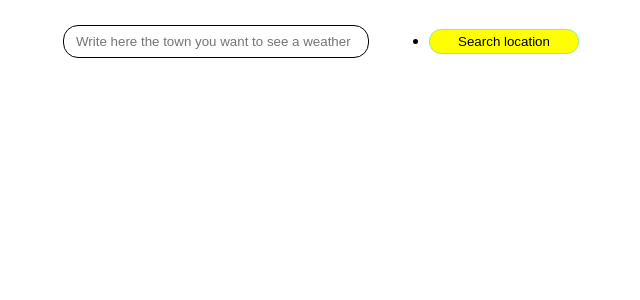
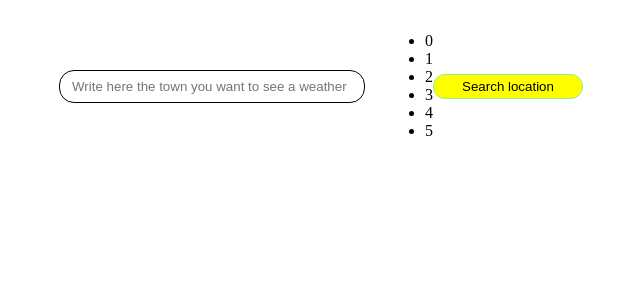
Before and after one commit to Majkan1/weather-app, a React (Vite) app: page / in a window 1280 px wide. Shown: the top 300 px of the page, without its empty margins (335-975 px from the left). Built offline with nearby package versions, Linux system fonts and the light colour scheme.

Commit message:
Repeare map

```diff
--- a/src/App.jsx
+++ b/src/App.jsx
@@ -18,13 +18,13 @@ function Main(){
     'Berlin','Germany'
   ];
 
-  const array1 = [ array.filter(item => item.includes(tekst))];
+  const array1 =  array.filter(item => item.includes(tekst));
   return (
     <div className="main">
       <input type = "text" value = {tekst} placeholder = "Write here the town you want to see a weather" onChange = {(e)=>setTekst(e.target.value)}/>
       <ul>
-        {tekst === array1 ?
-         <li> {tekst}</li> : <li></li>}
+        {array1.map((index,item)=>(
+          <li key = {index}>{item}</li>))}
       </ul>
       <button>Search location</button>
     </div>
```
